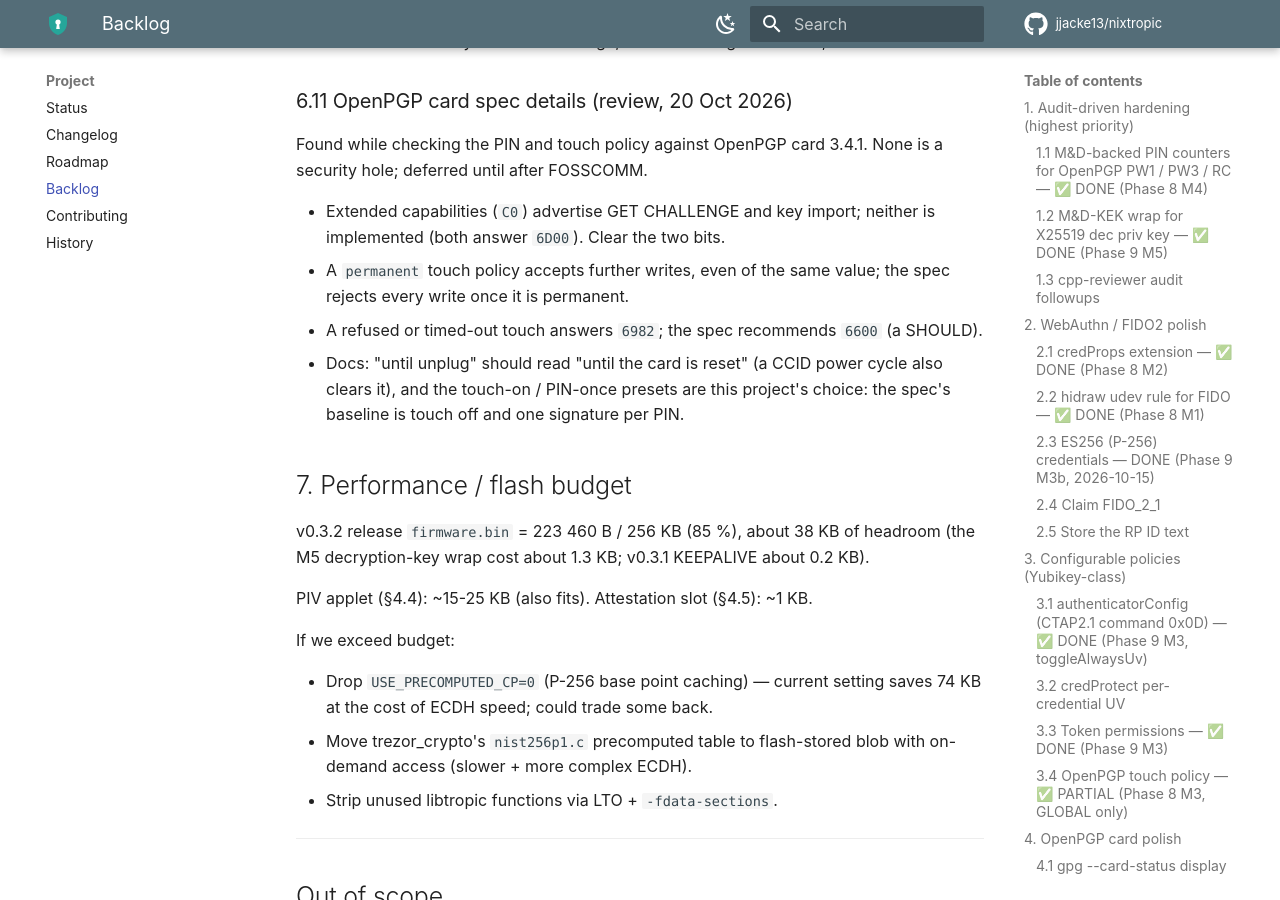
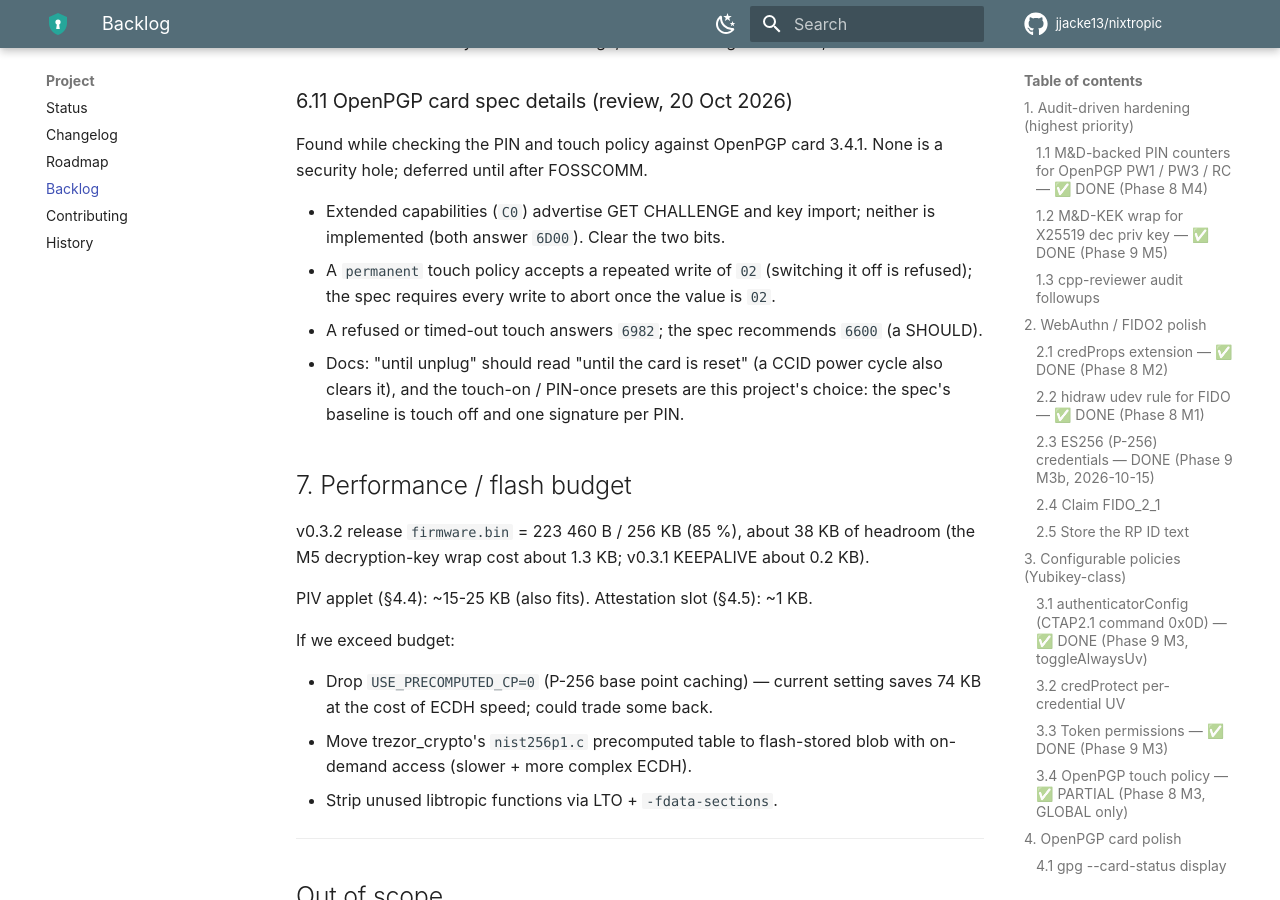
Before and after one commit to jjacke13/nixtropic, an MkDocs documentation site: the page built from docs/backlog.md, in a window 1280 px wide and 900 px high, scrolled down 7227 px. Built offline with MkDocs 1.6.1 and Material for MkDocs 9.7.7, drawn with Linux system fonts in a browser that asks for light colours; comment, search, counter and statistics services are not loaded.

Commit message:
docs: v0.3.2 wording (Jan)
Co-Authored-By: Claude Opus 5.5 <noreply@anthropic.com>

```diff
--- a/docs/backlog.md
+++ b/docs/backlog.md
@@ -309,8 +309,8 @@ security hole; deferred until after FOSSCOMM.
 
 - Extended capabilities (`C0`) advertise GET CHALLENGE and key import; neither is
   implemented (both answer `6D00`). Clear the two bits.
-- A `permanent` touch policy accepts further writes, even of the same value; the spec
-  rejects every write once it is permanent.
+- A `permanent` touch policy accepts a repeated write of `02` (switching it off is
+  refused); the spec requires every write to abort once the value is `02`.
 - A refused or timed-out touch answers `6982`; the spec recommends `6600` (a SHOULD).
 - Docs: "until unplug" should read "until the card is reset" (a CCID power cycle also
   clears it), and the touch-on / PIN-once presets are this project's choice: the spec's
```
Also changed, not shown: docs/flashing.md (+1 -1 lines).
